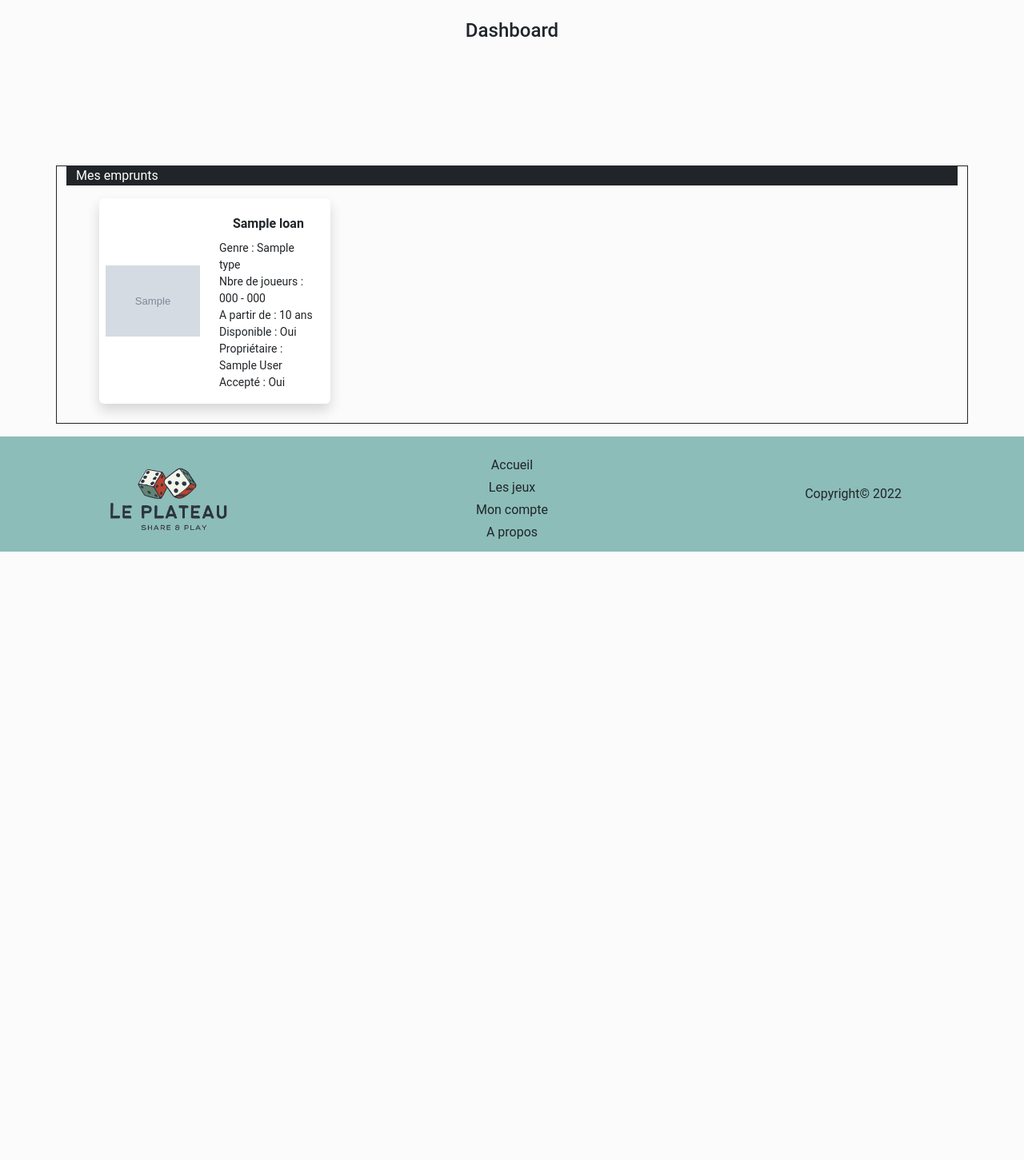
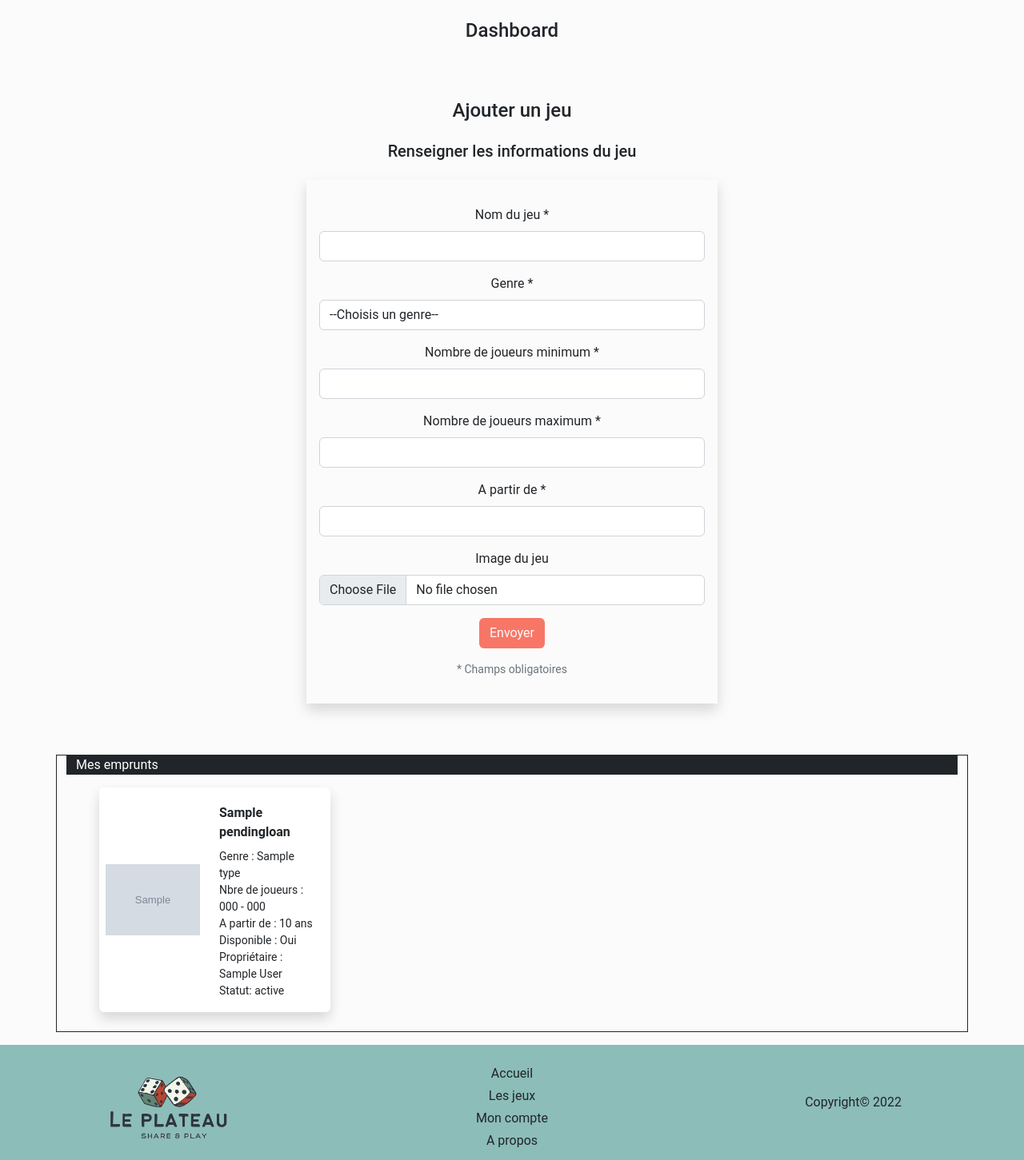
Before and after one commit to WildCodeSchool/2022_09_PHP_Lyon_Le_plateau, a PHP site: template src/View/Myaccount/index.html.twig in a window 1280 px wide. Shown: the part 110-1561 px from the top of the page at 80% size. Before the commit the page ends 800 px from the top, so only its background shows below. Run offline with PHP 8.4, Linux system fonts and the light colour scheme; the template is opened without the code that fills it: most values are stand-ins (such as "Sample title", 1, 10 or a date in 2020); grey boxes marked "Sample" are stand-in pictures; some libraries are stand-ins or nearby versions.

Commit message:
update database : add status table, update borrow table (add request_date, add id_status and foreign keys), update data test, update BorrowController : add function myAccount, add functions showPendingBorrow/showAcceptedBorrow/showDeclineBorrow, update route borrow, update GameController (function addPublic), update BorrowManager (add functions selectPendingBorrowByUserId/selectAcceptedBorrowByUserId/selectDeclineBorrowByUserId), update Myaccount views (add form public, borrowcard)

```diff
--- a/src/View/Myaccount/_borrowcard.html.twig
+++ b/src/View/Myaccount/_borrowcard.html.twig
@@ -1,37 +1,31 @@
 <div class="mb-2 p-3 col-lg-4 col-xs-12 d-flex justify-content-center">
 	<div class="card border-0 shadow align-items-center d-flex flex-row">
-		<div class="card-image-top m-2" style="background-image: url('{{'uploads/' ~ loan.image}}')"></div>
+		<div class="card-image-top m-2" style="background-image: url('{{'uploads/' ~ Pendingloan.image}}')"></div>
 		<div class="card-body w-100 d-flex flex-column align-items-center pt-1">
-			<p class="card-title pt-3">{{ loan.game_name }}</p>
+			<p class="card-title pt-3">{{ Pendingloan.game_name }}</p>
 			<p class="card-text">
 				Genre :
-				{{ loan.type }}
+				{{ Pendingloan.type }}
 				<br>
 				Nbre de joueurs :
-				{{ loan.min_number_players }}
+				{{ Pendingloan.min_number_players }}
 				-
-				{{ loan.max_number_players }}
+				{{ Pendingloan.max_number_players }}
 				<br>
 				A partir de :
-				{{ loan.minimum_players_age }}
+				{{ Pendingloan.minimum_players_age }}
 				ans
 				<br>
 				Disponible :
-				{% if loan.availability == false %}Non
+				{% if Pendingloan.availability == false %}Non
 				{% else %}
 					Oui
 				{% endif %}<br>
 				Propriétaire :
-				{{ loan.owner_firstname }}
-				{{ loan.owner_lastname }}<br>
-				Accepté :
-				{% if loan.acceptance == null %}
-					En cours
-				{% elseif loan.acceptance == true %}
-					Oui
-				{% else %}
-					Non
-				{% endif %}
+				{{ Pendingloan.owner_firstname }}
+				{{ Pendingloan.owner_lastname }}<br>
+				Statut:
+				{{ Pendingloan.request_status }}
 			</p>
 		</div>
 	</div>
--- a/src/View/Myaccount/index.html.twig
+++ b/src/View/Myaccount/index.html.twig
@@ -7,12 +7,21 @@
 {% endblock %}
 
 {% block content %}
+
+
+	<h2 class="text-center m-5 mb-4">Ajouter un jeu</h2>
+	<h3 class="text-center">Renseigner les informations du jeu</h3>
+	{% include 'Game/_formPublic.html.twig' %}
+
+
 	<div class="container d-flex w-100  justify-content-center border border-dark mb-3">
 		<div class="row justify-content-start w-100">
 			<div class="bg-dark text-white">Mes emprunts</div>
-			{% for loan in loans %}
+			{% for Pendingloan in Pendingloans %}
 				{% include 'Myaccount/_borrowcard.html.twig' %}
 			{% endfor %}
 		</div>
 	</div>
+
+
 {% endblock %}
--- a/src/routes.php
+++ b/src/routes.php
@@ -20,5 +20,5 @@ return [
     'contact/show' => ['ContactController', 'index',],
     'users/login' => ['UserController', 'login'],
     'users/logout' => ['UserController', 'logout'],
-    'myaccount' => ['BorrowController', 'addBorrow']
+    'myaccount' => ['BorrowController', 'myAccount']
 ];
```
Also changed, not shown: le_plateau.sql (+18 -3 lines), src/Controller/BorrowController.php (+41 -5 lines), src/Controller/GameController.php (+1 -6 lines), src/Model/BorrowManager.php (+46 -5 lines).
